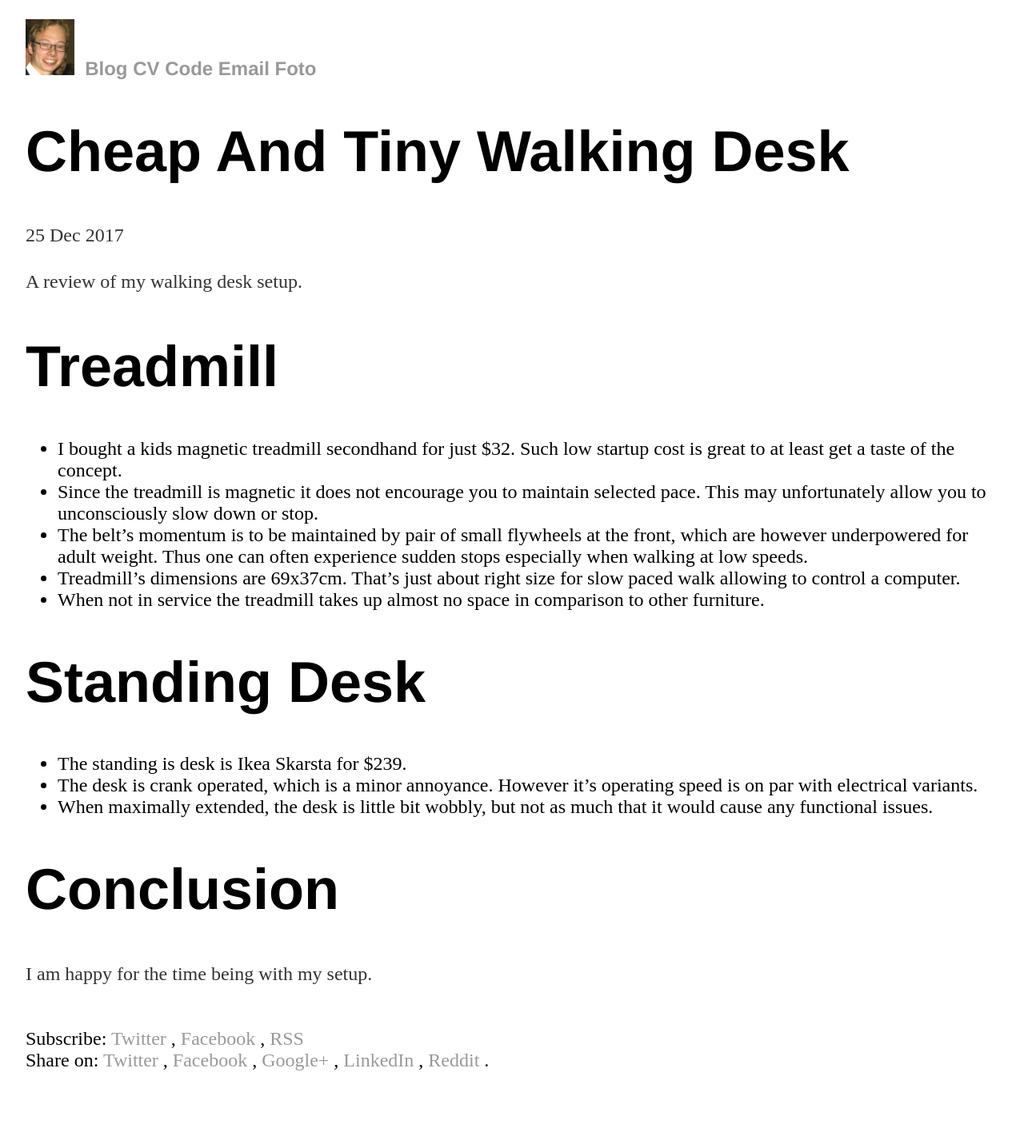
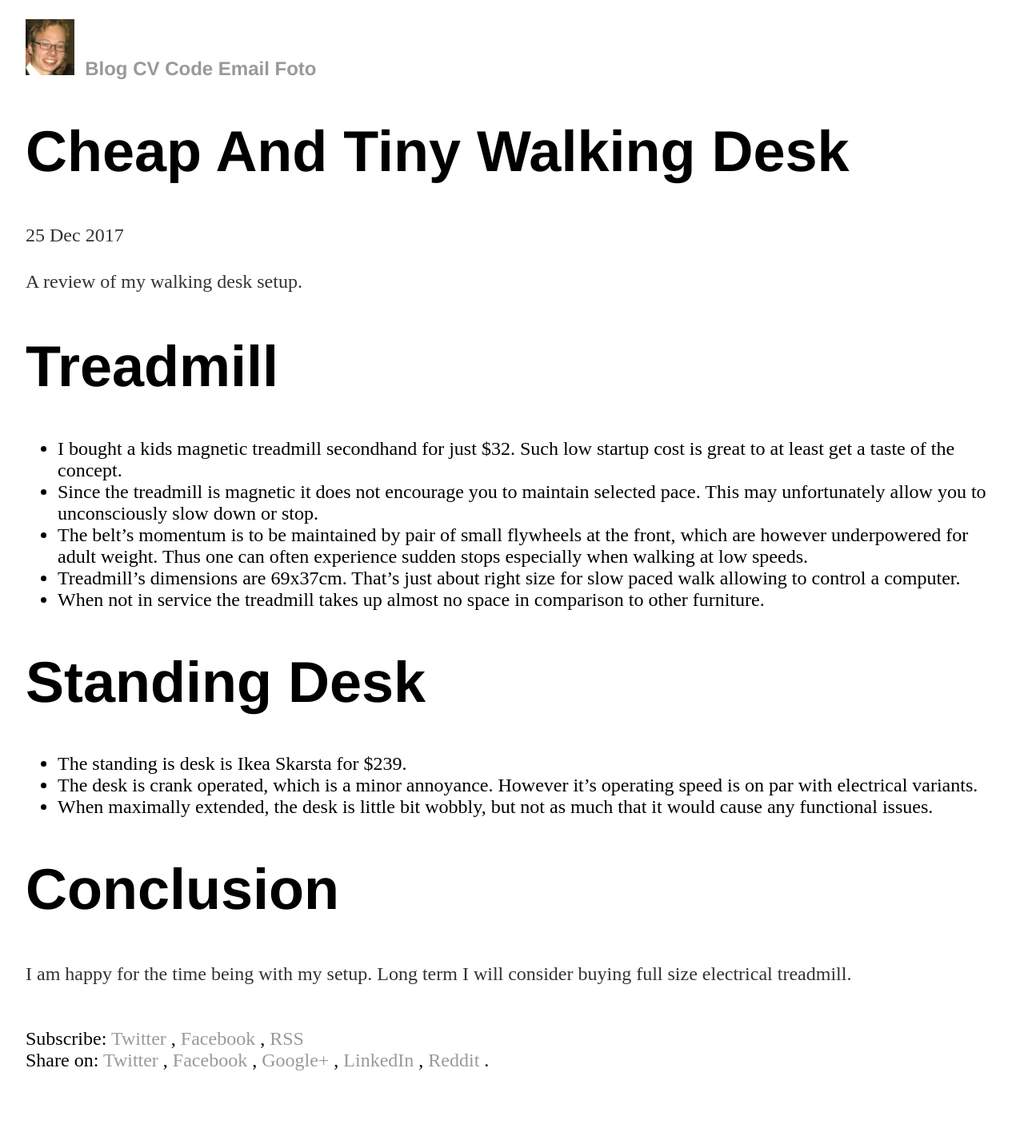
Before and after one commit to vackosar/vackosar.github.io, a Jekyll site: the page built from _posts/2017-12-25-Cheap-And-Tiny-Walking-Desk.md, in a window 1280 px wide. Shown: the whole page at 80% size. Built offline with Jekyll 4.4.1, drawn with Linux system fonts in a browser that asks for light colours; comment, search, counter and statistics services are not loaded.

Commit message:
Walking desk

```diff
--- a/_posts/2017-12-25-Cheap-And-Tiny-Walking-Desk.md
+++ b/_posts/2017-12-25-Cheap-And-Tiny-Walking-Desk.md
@@ -19,4 +19,4 @@ A review of my walking desk setup.
 - When maximally extended, the desk is little bit wobbly, but not as much that it would cause any functional issues.
 
 # Conclusion
-I am happy for the time being with my setup.
+I am happy for the time being with my setup. Long term I will consider buying full size electrical treadmill.
```
